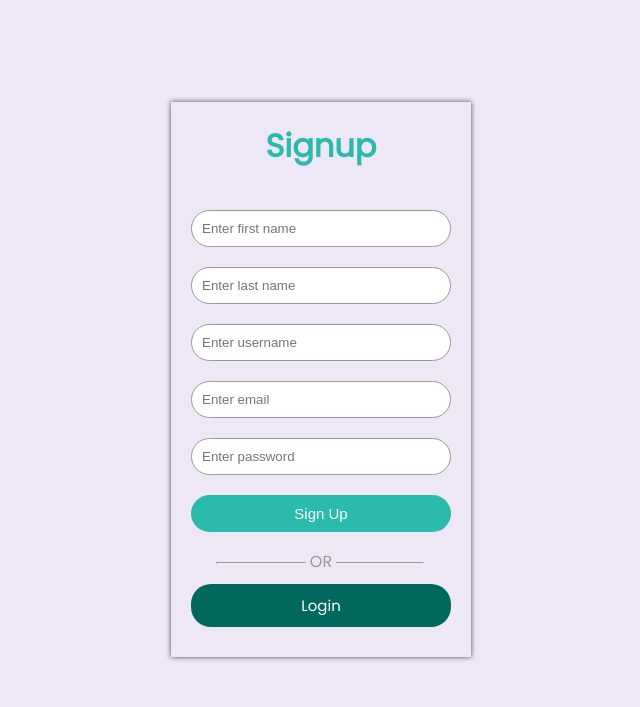
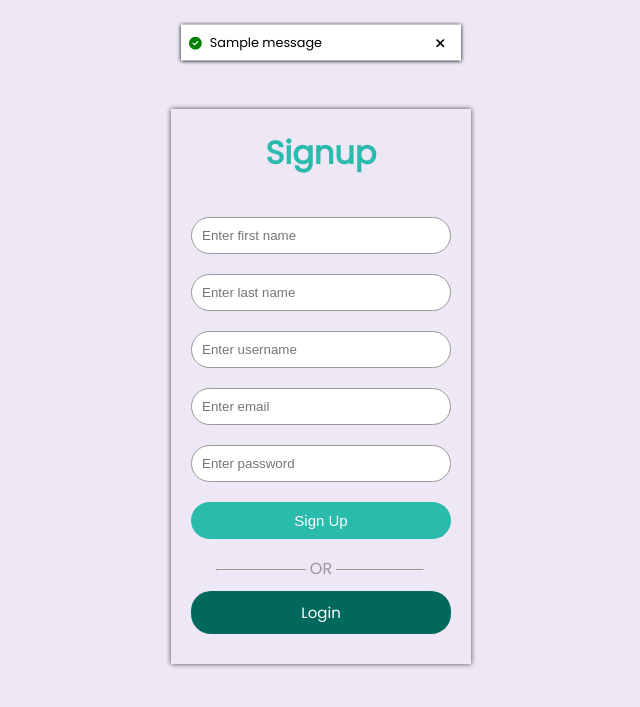
Before and after one commit to harishankar24/django_authentication, a Django app: page /signup/ in a window 1280 px wide. Shown: the top 707 px of the page, without its empty margins (319-959 px from the left). Run offline with Django 4.2, Linux system fonts and the light colour scheme; tables that the repository leaves empty hold one stand-in row (values such as "Sample post"); one stand-in notice (Sample message) is shown; some libraries are stand-ins or nearby versions.

Commit message:
Added toast notification on signup page

```diff
--- a/userss/templates/signup.html
+++ b/userss/templates/signup.html
@@ -1,5 +1,6 @@
 <!DOCTYPE html>
 <head>
+    <script src="https://kit.fontawesome.com/d16a2c668f.js" crossorigin="anonymous"></script>
     <title>UserSignupSignin Project</title>
     <style>
         @import url('https://fonts.googleapis.com/css2?family=Poppins&display=swap');
@@ -14,7 +15,7 @@
         }
         .container{
             width: 300px;
-            margin: 8% auto 0;
+            margin: 5% auto 0;
             padding: 20px;
             text-align: center;
             /* background-color: #c8c1f6; */
@@ -77,18 +78,53 @@
             color: #fff;
             background-color: #00695c;
         }
+        .signup-btn:hover, .anchor-btn:hover{
+            font-weight: bold;
+        }
+        .toast{
+            width: 350px;
+            margin: auto;
+            background-color: #fff;
+            padding: 10px;
+            position: relative;
+            top: 20px;
+            display: flex;
+            align-items: center;
+            box-shadow: 0 0 5px;
+            transform: scale(0.8);
+        }
+        .toast i.check{
+            margin-right: 10px;
+            color: green;
+        }
+        .toast i.close{
+            position: absolute;
+            right: 15px;
+            cursor: pointer;
+            padding: 5px;
+        }
+        .toast i.close:hover{
+            color: red;
+        }
     </style>
 </head>
 <body>
+    {% for message in messages %}
+        <div class="toast" id="toast">
+            <i class="fas fa-check-circle check"></i>
+            <p>{{ message }}</p>
+            <i class="fas fa-times close" onclick="turnoff()"></i>
+        </div>
+    {% endfor %}
     <div class="container">
         <h1>Signup</h1>
         <form method="post">
             {% csrf_token %}
-            <input type="text" name="firstname" placeholder="Enter first name" class="input-box">
+            <input type="text" name="firstname" placeholder="Enter first name" class="input-box" required>
             <input type="text" name="lastname" placeholder="Enter last name" class="input-box">
-            <input type="text" name="username" placeholder="Enter username" class="input-box">
-            <input type="email" name="email" placeholder="Enter email" class="input-box">
-            <input type="password" name="password" placeholder="Enter password" class="input-box">
+            <input type="text" name="username" placeholder="Enter username" class="input-box" required>
+            <input type="email" name="email" placeholder="Enter email" class="input-box" required>
+            <input type="password" name="password" placeholder="Enter password" class="input-box" required>
             <br>
             <button type="submit" class="signup-btn">Sign Up</button>
         </form>
@@ -96,5 +132,12 @@
         <p class="or">OR</p>
         <a href="{% url 'login' %}" class="anchor-btn">Login</a>
     </div>
+
+    <script>
+        let toast = document.getElementById('toast')
+        function turnoff(){
+            toast.style.display = 'none'
+        }
+    </script>
 </body>
 </html>
--- a/userss/views.py
+++ b/userss/views.py
@@ -3,6 +3,7 @@ from django.shortcuts import render, redirect
 from django.contrib.auth.models import User
 from django.contrib.auth import authenticate, login, logout
 from django.contrib.auth.decorators import login_required
+from django.contrib import messages
 
 
 def SignupView(request):
@@ -14,11 +15,10 @@ def SignupView(request):
         password = request.POST['password']
         # password = request.POST.get('password')
         print(firstname, lastname, username, email, password )
-        user = User.objects.create_user(username=username, email=email, password=password)
-        user.first_name = firstname
-        user.last_name = lastname
+        user = User.objects.create_user(username=username, email=email, password=password, first_name=firstname, last_name=lastname)
         user.save()
-        return HttpResponse("✔✔ User has been created successfully!! ")
+        messages.info(request, 'Account created successfully!!')
+        # return HttpResponse("✔✔ User has been created successfully!! ")
     return render(request, 'signup.html')
 
 
```
Also changed, not shown: userss/templates/login.html (+5 -2 lines).
